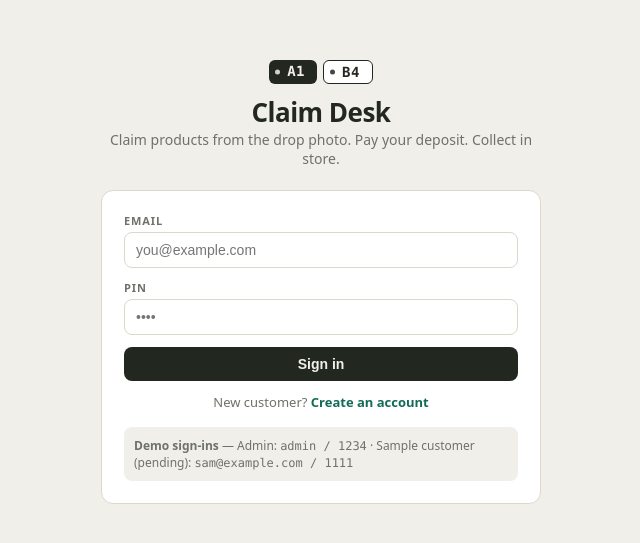
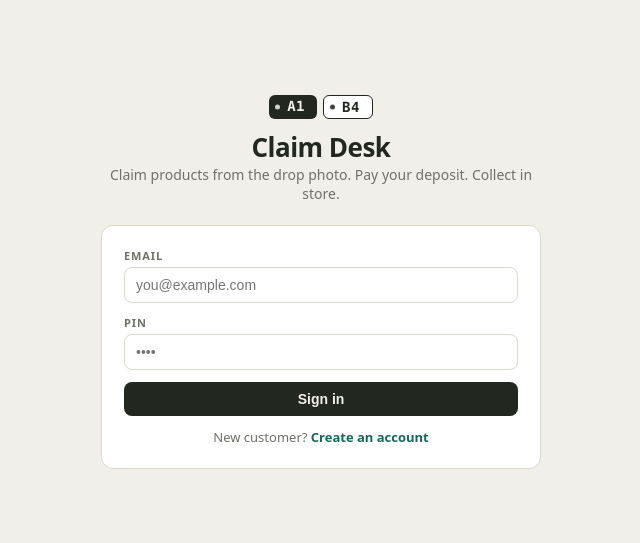
Before and after one commit to CryptoCirca/claim-desk, a React (Vite) app: page / in a window 1280 px wide. Shown: the part 139-682 px from the top of the page, without its empty margins (319-959 px from the left). Built offline with nearby package versions, Linux system fonts and the light colour scheme.

Commit message:
Implement conditional demo sign-ins display
Added conditional rendering for demo sign-ins based on SHOW_DEMO_LOGINS flag.

```diff
--- a/src/App.jsx
+++ b/src/App.jsx
@@ -84,6 +84,9 @@ const REMOTE = {
   url: "",     // e.g. "https://abcd1234.supabase.co"
   anonKey: "", // the long "anon public" key
 };
+
+// Show the demo sign-in hints on the login screen (set true for internal testing)
+const SHOW_DEMO_LOGINS = false;
 
 const hasRemote = () => REMOTE.url && REMOTE.anonKey;
 const remoteHeaders = () => ({
@@ -907,9 +910,11 @@ function AuthScreen({ actions, settings }) {
                 New customer?{" "}
                 <a onClick={() => { setMode("register"); setMsg(null); }} style={{ color: C.teal, fontWeight: 600, cursor: "pointer" }}>Create an account</a>
               </div>
-              <div style={{ marginTop: 16, padding: 10, background: C.bg, borderRadius: 8, fontSize: 12, color: C.sub }}>
-                <b>Demo sign-ins</b> — Admin: <span style={{ fontFamily: C.mono }}>admin / 1234</span> · Sample customer (pending): <span style={{ fontFamily: C.mono }}>sam@example.com / 1111</span>
-              </div>
+              {SHOW_DEMO_LOGINS && (
+                <div style={{ marginTop: 16, padding: 10, background: C.bg, borderRadius: 8, fontSize: 12, color: C.sub }}>
+                  <b>Demo sign-ins</b> — Admin: <span style={{ fontFamily: C.mono }}>admin / 1234</span> · Sample customer (pending): <span style={{ fontFamily: C.mono }}>sam@example.com / 1111</span>
+                </div>
+              )}
             </>
           ) : (
             <>
```
